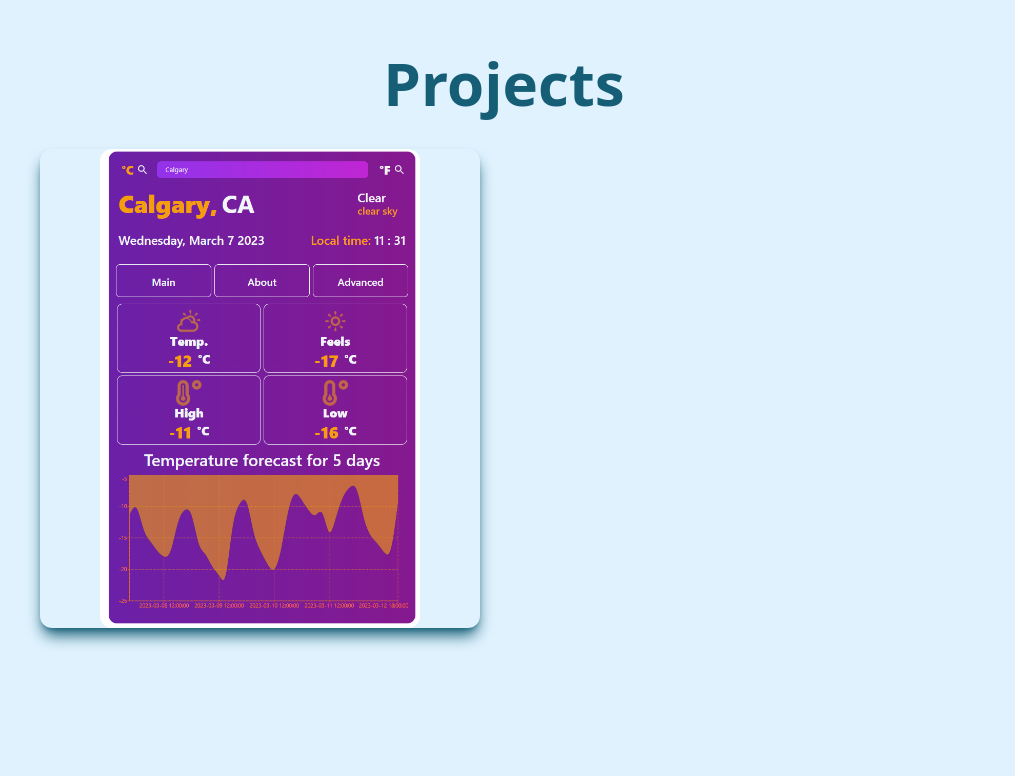
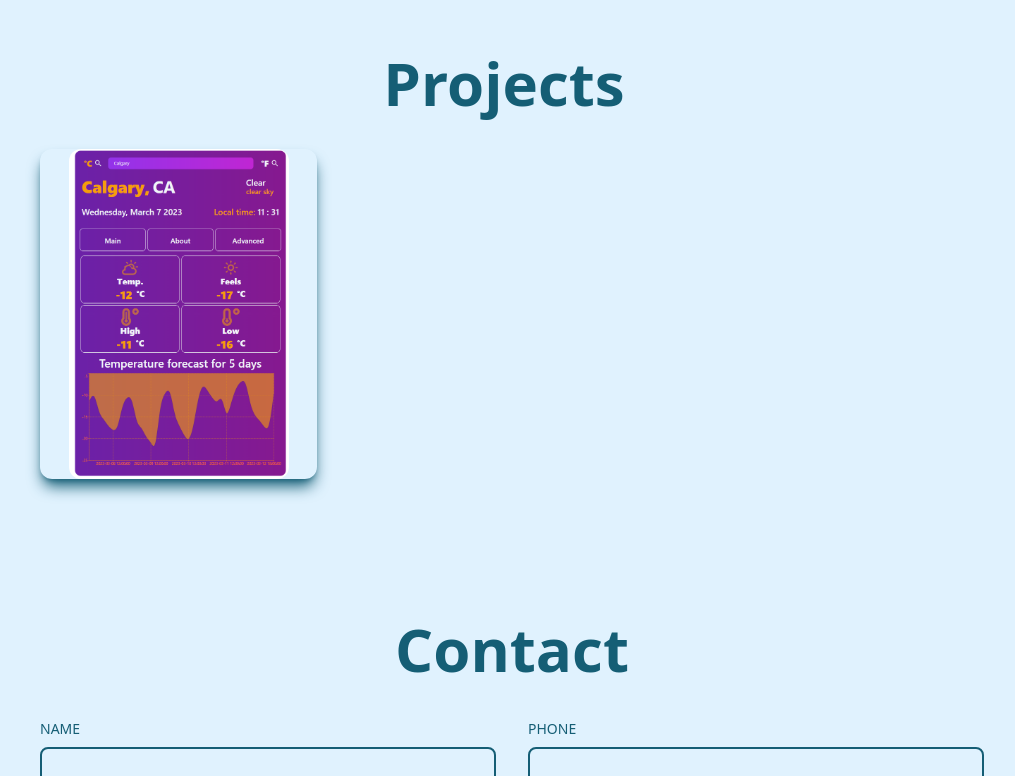
Before and after one commit to NPotokin/portfolio, a React (Vite) app: page / in a window 1280 px wide. Shown: the part 2000-2776 px from the top of the page, without its empty margins (168-1183 px from the left). Built offline with nearby package versions, Linux system fonts and the light colour scheme.

Commit message:
minor adjustments

```diff
--- a/src/Components/Projects.jsx
+++ b/src/Components/Projects.jsx
@@ -1,10 +1,7 @@
 import React from 'react'
 import useStore from '../Utilities/Store'
-import {ImHtmlFive} from 'react-icons/im'
-import {DiCss3, DiHtml5} from 'react-icons/di'
-import {SiJavascript, SiGithub, SiTailwindcss, SiReact, SiBootstrap, SiFigma} from 'react-icons/si'
 import ProjectData from '../Utilities/ProjectData'
-import { Parser } from 'htmlparser2'
+
 
 
 
@@ -25,7 +22,7 @@ function Projects() {
             : 'text-cyan-800'}`}>
             Projects
         </h1>
-        <div className='grid my-3 md:grid-cols-2 gap-12'>
+        <div className='grid my-3 md:grid-cols-2 lg:grid-cols-3 gap-12'>
 
           {ProjectData.map((item) => (
 
@@ -33,7 +30,7 @@ function Projects() {
           className={`relative flex items-center justify-center h-full w-full shadow-lg rounded-xl group
              ${darkMode ? ' shadow-sky-300 hover:bg-cyan-900' : ' shadow-cyan-800 hover:bg-sky-100'}`}>
             <img
-            className='rounded-xl group-hover:opacity-30 object-fill max-w-xs max-h-xs'
+            className='rounded-xl group-hover:opacity-30 object-fill max-w-[330px] max-h-[330px]'
             src={item.image}
             alt={item.title} />
             <div className='hidden group-hover:block absolute top-[50%] left-[50%] translate-x-[-50%] translate-y-[-50%]'>
@@ -60,7 +57,8 @@ function Projects() {
                  ${darkMode
                  ? 'text-sky-300 shadow-sky-300 bg-cyan-900 border-sky-300'
                  : 'text-cyan-800 shadow-cyan-800 bg-sky-100 border-cyan-800'}`}>Example</button>
-                <button className={`p-2 m-1 rounded-xl font-medium text-lg shadow-md hover:scale-110  hover:shadow-2xl duration-700 border
+                <button
+                className={`p-2 m-1 rounded-xl font-medium text-lg shadow-md hover:scale-110  hover:shadow-2xl duration-700 border
                  ${darkMode
                  ? 'text-sky-300 shadow-sky-300 bg-cyan-900 border-sky-300'
                  : 'text-cyan-800 shadow-cyan-800 bg-sky-100 border-cyan-800'}`}>Code</button>
```
